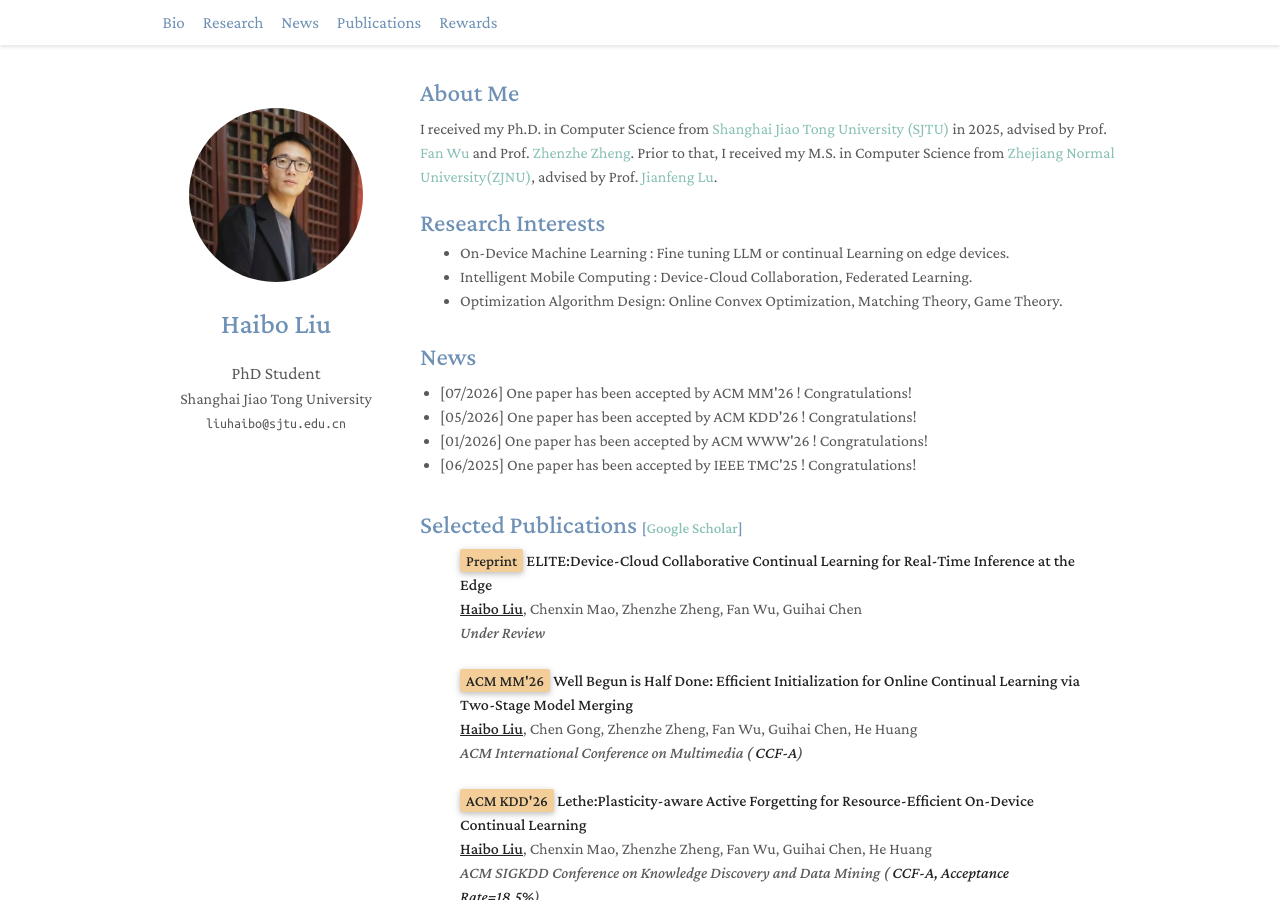
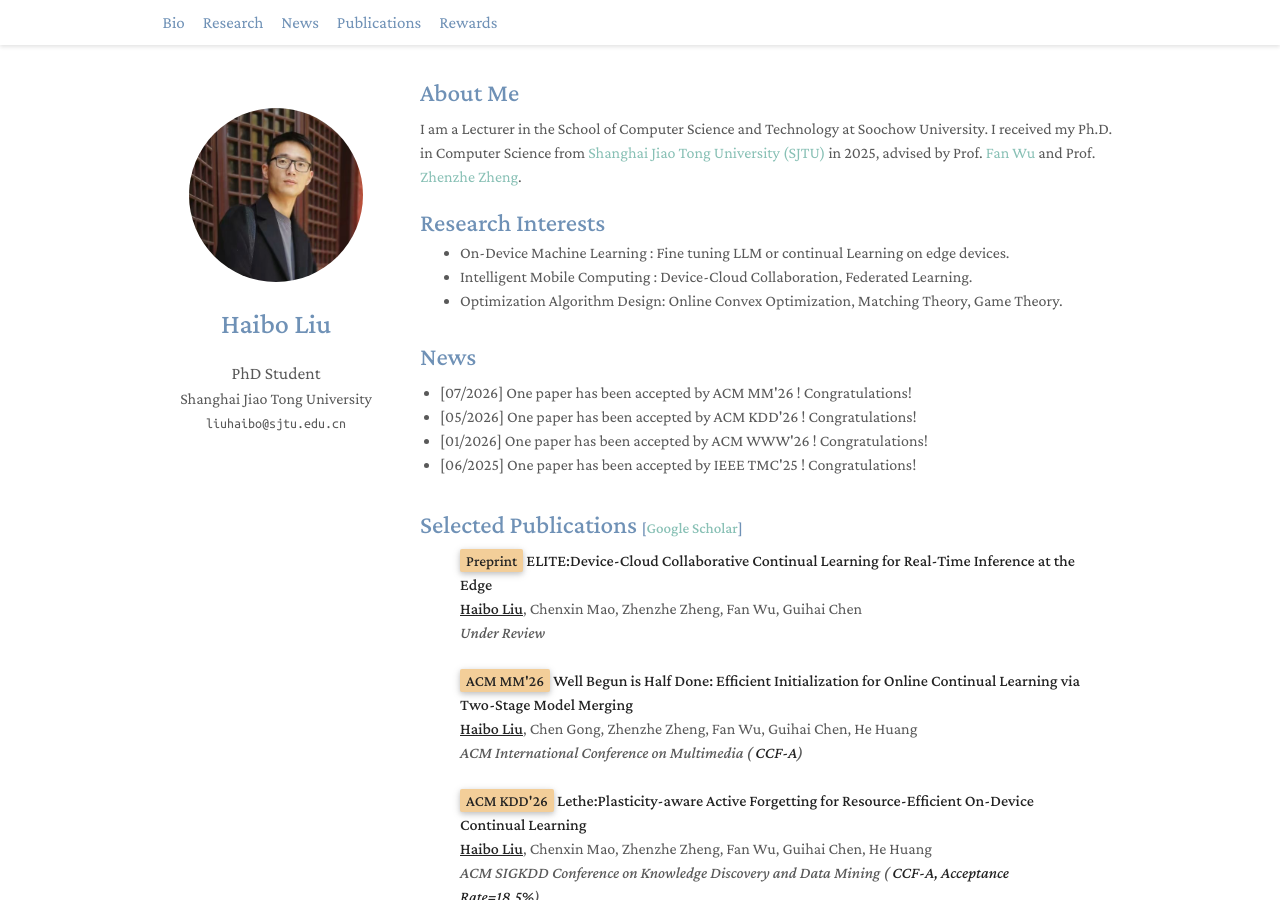
Before and after one commit to liuhaibo919/liuhaibo919.github.io, a Jekyll site: the page built from index.md, in a window 1280 px wide and 900 px high. Built offline with Jekyll 4.4.1, drawn with Linux system fonts in a browser that asks for light colours; a style sheet for code colours, icons or effects is not loaded.

Commit message:
Update index.md

```diff
--- a/index.md
+++ b/index.md
@@ -5,7 +5,7 @@ layout: homepage
 <h1 id="about-me"></h1>
 
 <h2 style="margin: 60px 0px 10px;">About Me</h2>
-I received my Ph.D. in Computer Science from [Shanghai Jiao Tong University (SJTU)](https://en.sjtu.edu.cn/) in 2025, advised by Prof. [Fan Wu](https://www.cs.sjtu.edu.cn/~fwu/) and Prof. [Zhenzhe Zheng](https://zhengzhenzhe220.github.io/). Prior to that, I received my M.S. in Computer Science from [Zhejiang Normal University(ZJNU)](https://www.zjnu.edu.cn/main.htm), advised by Prof. [Jianfeng Lu](https://jsjkx.wust.edu.cn/info/1021/34132.htm).
+I am a Lecturer in the School of Computer Science and Technology at Soochow University. I received my Ph.D. in Computer Science from [Shanghai Jiao Tong University (SJTU)](https://en.sjtu.edu.cn/) in 2025, advised by Prof. [Fan Wu](https://www.cs.sjtu.edu.cn/~fwu/) and Prof. [Zhenzhe Zheng](https://zhengzhenzhe220.github.io/).
 
 {% include_relative _includes/research.md %}
 
```
